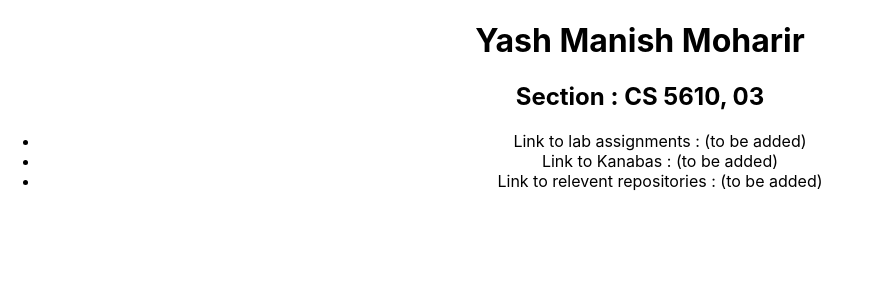
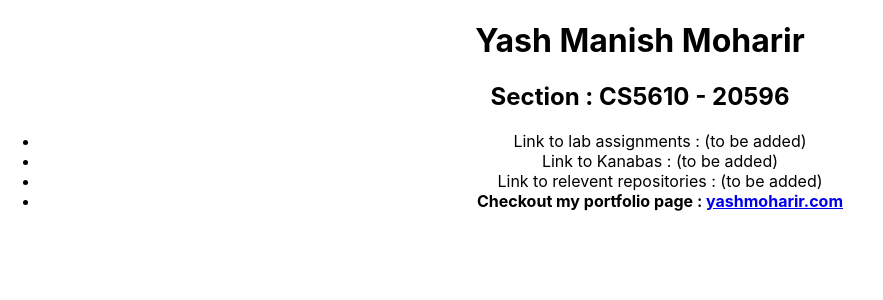
Before and after one commit to YASH-MOHARIR/a1-webdev-landing-page, a React (Create React App) app: page / in a window 1280 px wide. Shown: the top 300 px of the page, without its empty margins (0-883 px from the left). Built offline with nearby package versions, Linux system fonts and the light colour scheme.

Commit message:
Add files via upload

```diff
--- a/src/App.js
+++ b/src/App.js
@@ -5,12 +5,13 @@ function App() {
   return (
     <div className="App">
       <h1>Yash Manish Moharir</h1>
-      <h2>Section : 	CS 5610, 03 </h2>
+      <h2>Section : 	CS5610 - 20596 </h2>
 
       <ul>
         <li> Link to lab assignments : (to be added)</li>
         <li> Link to Kanabas : (to be added) </li>
         <li> Link to relevent repositories : (to be added)</li>
+        <li> <b> Checkout my portfolio page :  <a href='https://yashmoharir.com/'>yashmoharir.com</a> </b></li>
       </ul>
 
     </div>
```
